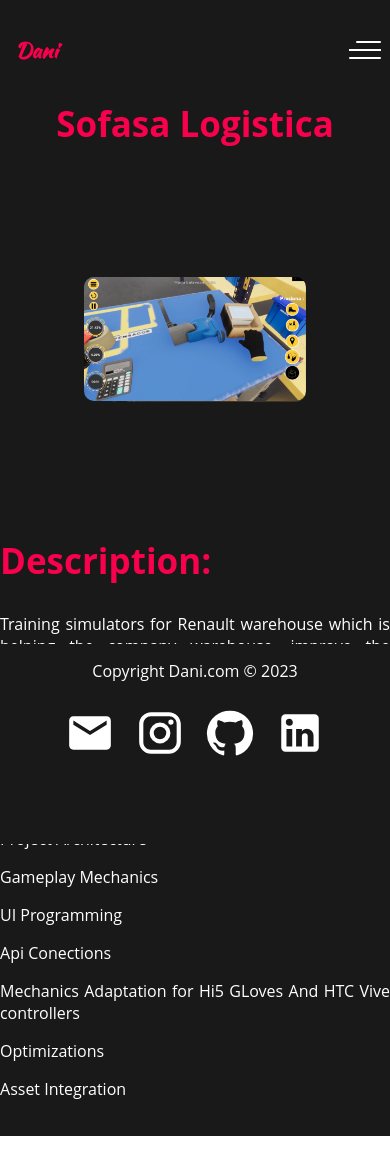
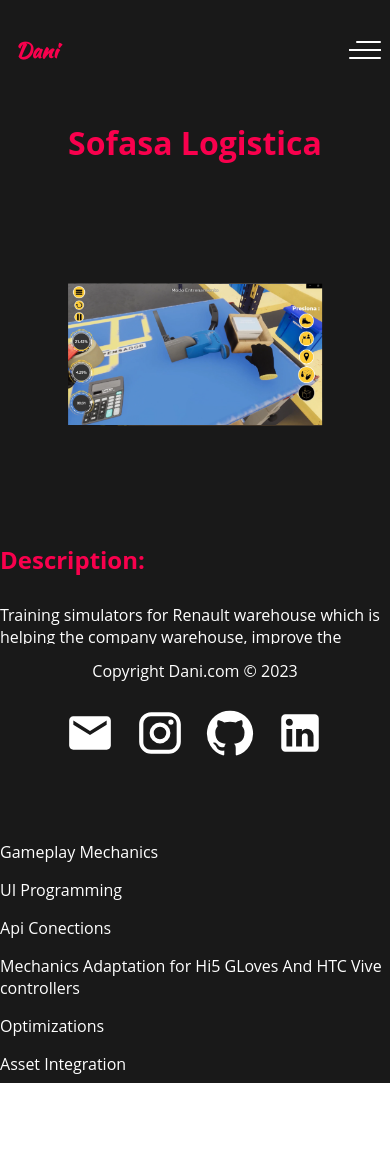
Before and after one commit to Playyer96/personal-portafolio, a React (Create React App) app: page /project/1 in a window 390 px wide. Shown: the top 1174 px of the page. Built offline with nearby package versions, Linux system fonts and the light colour scheme.

Commit message:
Project display view css reworked

```diff
--- a/src/styles/ProjectDisplay.css
+++ b/src/styles/ProjectDisplay.css
@@ -1,80 +1,38 @@
 .project {
   background-color: #191919;
+  display: flex;
+  align-items: center;
+}
+
+.project > div {
+  flex: 1;
+  text-align: center;
 }
 
 .project-info {
-  width: 80%;
-  margin: auto;
-  display: block;
-  text-align: justify;
-  margin-bottom: 20px;
+  display: flex;
+  flex-direction: column;
+  justify-content: center;
+  align-items: flex-start;
 }
 
-.project {
-  width: 100%;
-  height: calc(100vh -100px);
-  display: flex;
-  justify-content: center;
-  align-items: center;
-  flex-direction: column;
+.item {
+  margin: 8px 0;
+  text-align: left;
+  color: white;
 }
 
-.project h1 {
-  margin-top: 5px;
-  color: #f9004d;
-  font-size: 85px;
-}
-
-.project img {
-  width: 700px;
-  border-radius: 10px;
-}
-
-.project h2 {
-  font-size: 35px;
-  font-weight: bold;
+.project h1,
+h2 {
   color: #f9004d;
 }
 
-.project p {
-  /* font-size: 30px; */
-  color: white;
-  text-align: justify;
+.image-slider {
+  border-radius: 8px;
 }
 
-.project svg {
-  font-size: 60px;
-  color: white;
-  margin-bottom: 40px;
-}
-
-@media only screen and (max-width: 600px) {
-  .project img {
-    width: 80%;
-  }
-  .project p {
-    font-size: 20px;
-  }
-  .project svg {
-    font-size: 40px;
-  }
-}
-
-@media only screen and (max-width: 400px) {
+@media (max-width: 600px) {
   .project {
     flex-direction: column;
   }
-
-  .project-info {
-    width: 100%;
-  }
-
-  .project h1 {
-    margin-top: 0;
-    font-size: 35px;
-  }
-
-  .project p {
-    font-size: 16px;
-  }
 }
```
